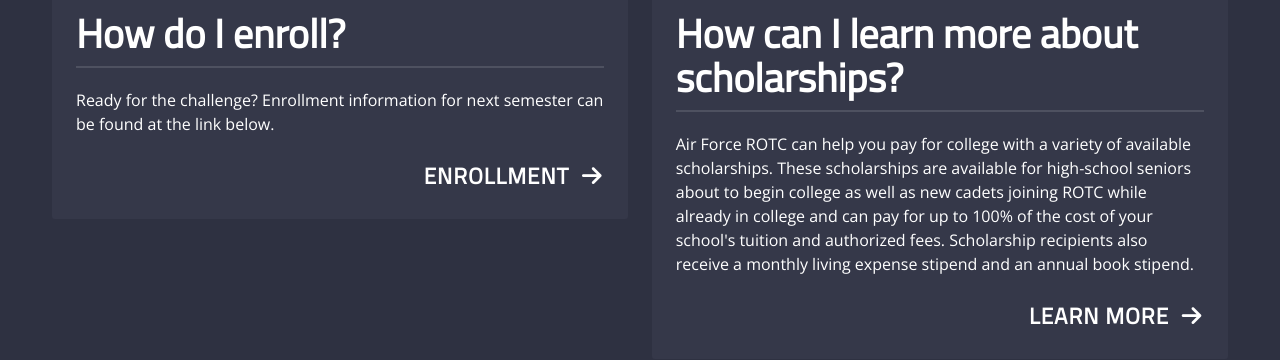
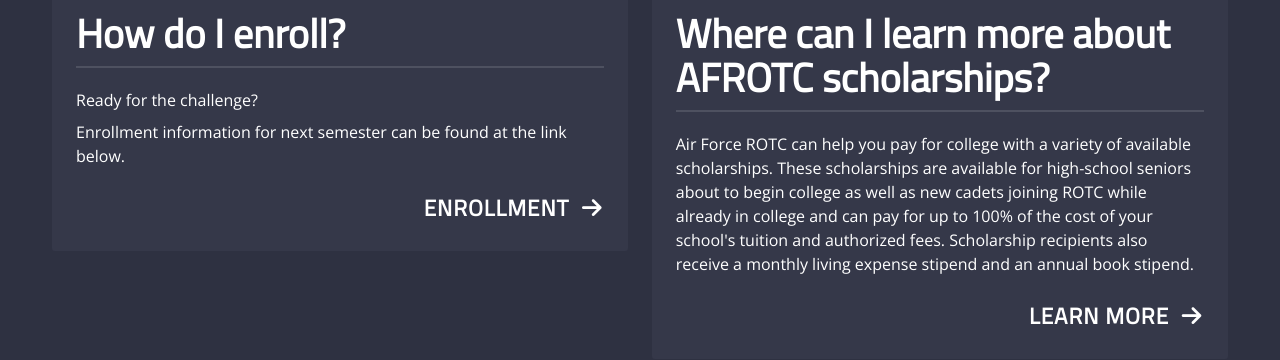
Before and after one commit to petschekr/Detachment-165, a plain HTML site: page index.html in a window 1280 px wide. Shown: the part 3893-4253 px from the top of the page. Drawn offline with nearby package versions, Linux system fonts and the light colour scheme.

Commit message:
Tweak language

```diff
--- a/index.html
+++ b/index.html
@@ -107,14 +107,15 @@
 						<img src="img/drill.jpg" alt="AS 200s conduct drill practice" />
 						<article>
 							<h2>How do I enroll?</h2>
-							<p>Ready for the challenge? Enrollment information for next semester can be found at the link below.</p>
+							<p>Ready for the challenge?</p>
+							<p>Enrollment information for next semester can be found at the link below.</p>
 							<a href="#">Enrollment <span class="icon"><i class="fas fa-arrow-right"></i></span></a>
 						</article>
 					</div>
 					<div class="column is-half">
 						<img src="img/flight-auditorium.jpg" alt="Flight in auditorium" />
 						<article>
-							<h2>How can I learn more about scholarships?</h2>
+							<h2>Where can I learn more about AFROTC scholarships?</h2>
 							<p>Air Force ROTC can help you pay for college with a variety of available scholarships. These scholarships are available for high-school seniors about to begin college as well as new cadets joining ROTC while already in college and can pay for up to 100% of the cost of your school's tuition and authorized fees. Scholarship recipients also receive a monthly living expense stipend and an annual book stipend.</p>
 							<a href="https://www.afrotc.com/scholarships/">Learn more <span class="icon"><i class="fas fa-arrow-right"></i></span></a>
 						</article>
```
